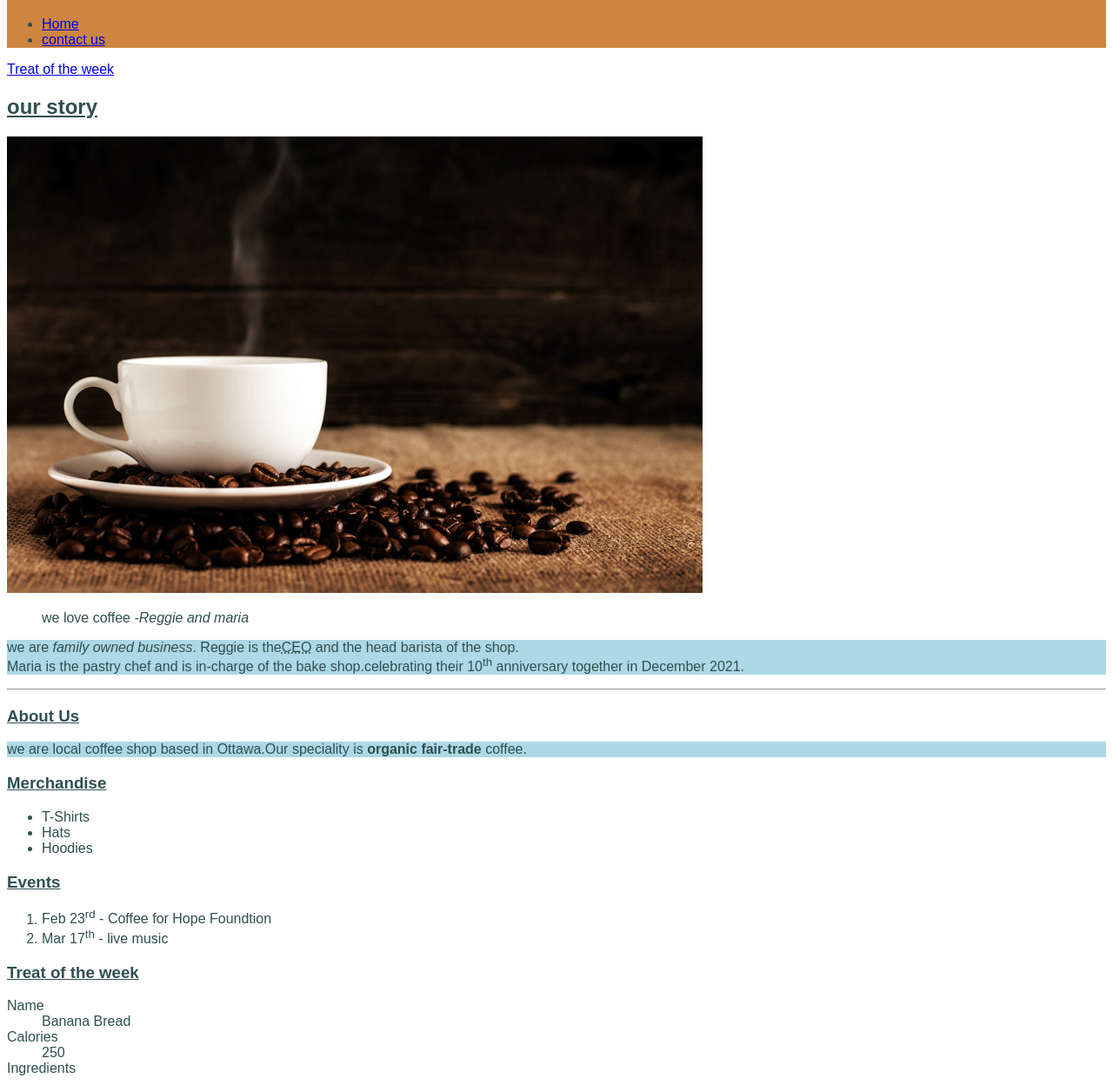
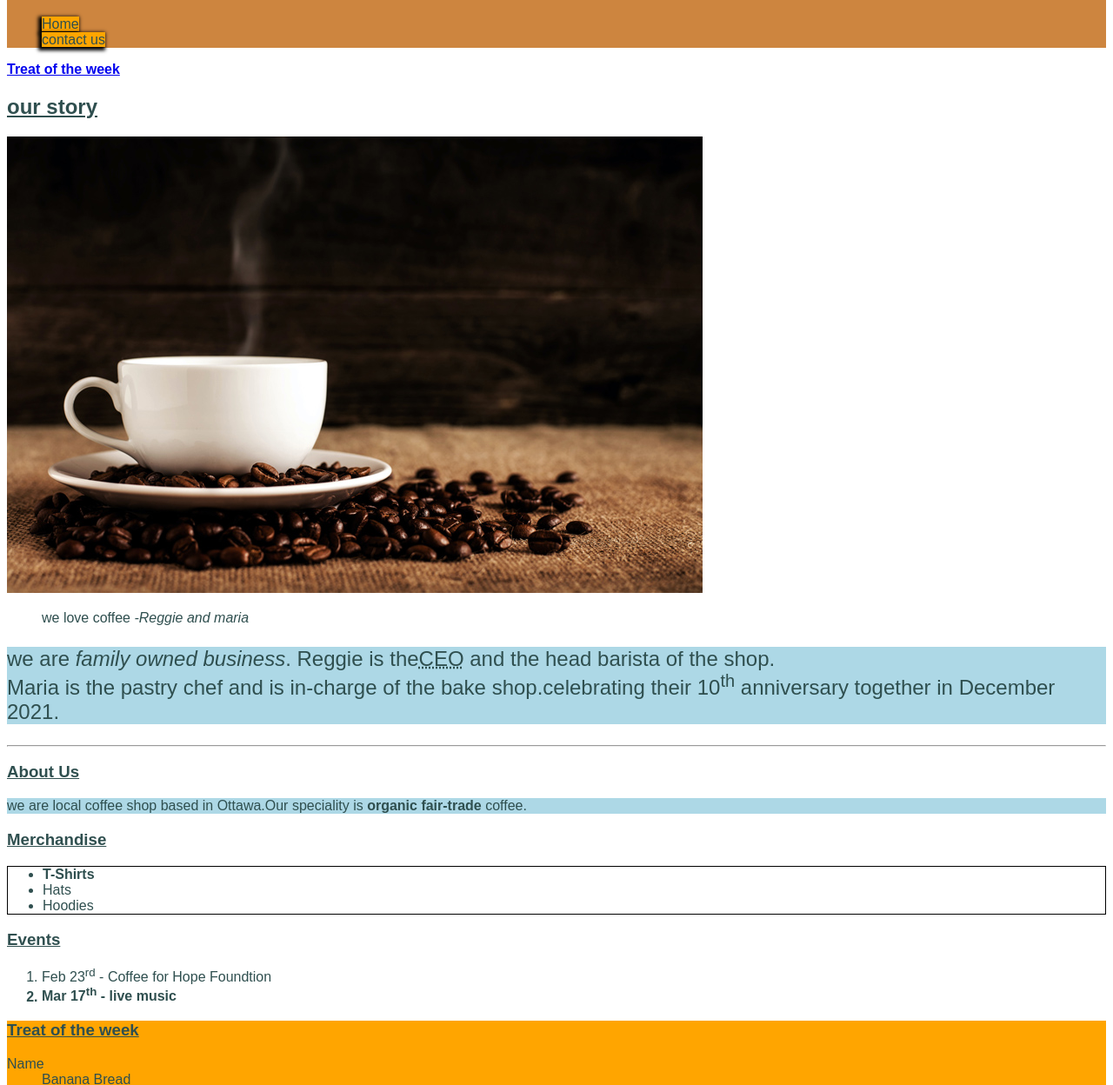
Before and after one commit to anoc0001/anoc0001.github.io, a plain HTML site: page week 5/index.html in a window 1280 px wide. Shown: the part 61-1309 px from the top of the page at 87% size. Drawn offline with Linux system fonts and the light colour scheme.

Commit message:
Adding week 5 demo

```diff
--- a/week 5/css/main.css
+++ b/week 5/css/main.css
@@ -1,24 +1,120 @@
+/* Command + / to add a comment block */
 body {
-color: darkslategray;
-font-family: Arial, Helventica, sans-serif;
+  color: darkslategray;
+  font-family: Arial, Helvetica, sans-serif;
 }
 
 h1 {
-    color: white;
+  color: white;
 }
 
 p {
-    background-color: lightblue;
+  background-color: lightblue;
 }
 
-/* selecting multiple elments to apply same style */
+/* Selecting multiple elements to apply same styles */
 h1,
 h2,
 h3,
 h4 {
-    text-decoration: underline;
+  text-decoration: underline;
 }
 
+/* descendant selector */
 nav ul {
+  list-style: none;
+}
 
+/* descendant selector - multiple levels */
+nav ul a {
+  color: darkslategray;
+  text-decoration: none;
 }
+
+/* class name selector */
+.orange-link {
+  background-color: darkslategray;
+  color: orange;
+  text-decoration: none;
+}
+
+/* id selector */
+#treatofweek {
+  background-color: orange;
+}
+
+/* Avoid using id for styling, use classes mostly */
+
+.large-text {
+  font-size: 20px;
+}
+
+/* Child selector or Direct Child selector */
+article>p {
+  font-size: 24px;
+}
+
+/* Adjacent sibling selector */
+h3+ul {
+  /* thickness style color */
+  border: 1px solid black;
+}
+
+a[href="#treatofweek"] {
+  font-weight: bold;
+}
+
+[title*="Executive"] {
+  background-color: yellow;
+}
+
+/*
+  Using Pseudo Classes
+  Styling Navigation
+ */
+
+/* LoVe HAte */
+nav ul a,
+nav ul a:link,
+nav ul a:visited {
+  background-color: orange;
+  /* horizontal vertical blur spread color */
+  box-shadow: -2px 2px 4px 2px black;
+}
+
+nav ul a:hover,
+nav ul a:focus {
+  text-decoration: underline;
+}
+
+nav ul a:active {
+  /* horizontal vertical blur spread color */
+  box-shadow: 0 0 4px 2px black;
+}
+
+/* Position related Pseudo class selectors */
+aside ul li:first-child {
+  font-weight: bold;
+}
+
+section ol li:last-child {
+  font-weight: bold;
+}
+
+/* dl ul li:nth-child(5) {
+  background-color: white;
+} */
+
+/* dl ul li:nth-child(even) {
+  background-color: white;
+} */
+
+/*
+  nth-child using the formula
+  n = 0, 1, 2, 3, 4, 5...
+  even = 2n = 0, 2, 4, 6, 8....
+  odd = 2n+1 = 1, 3, 5, 7, 9....
+*/
+dl ul li:nth-child(2n+1) {
+  background-color: white;
+}
```
